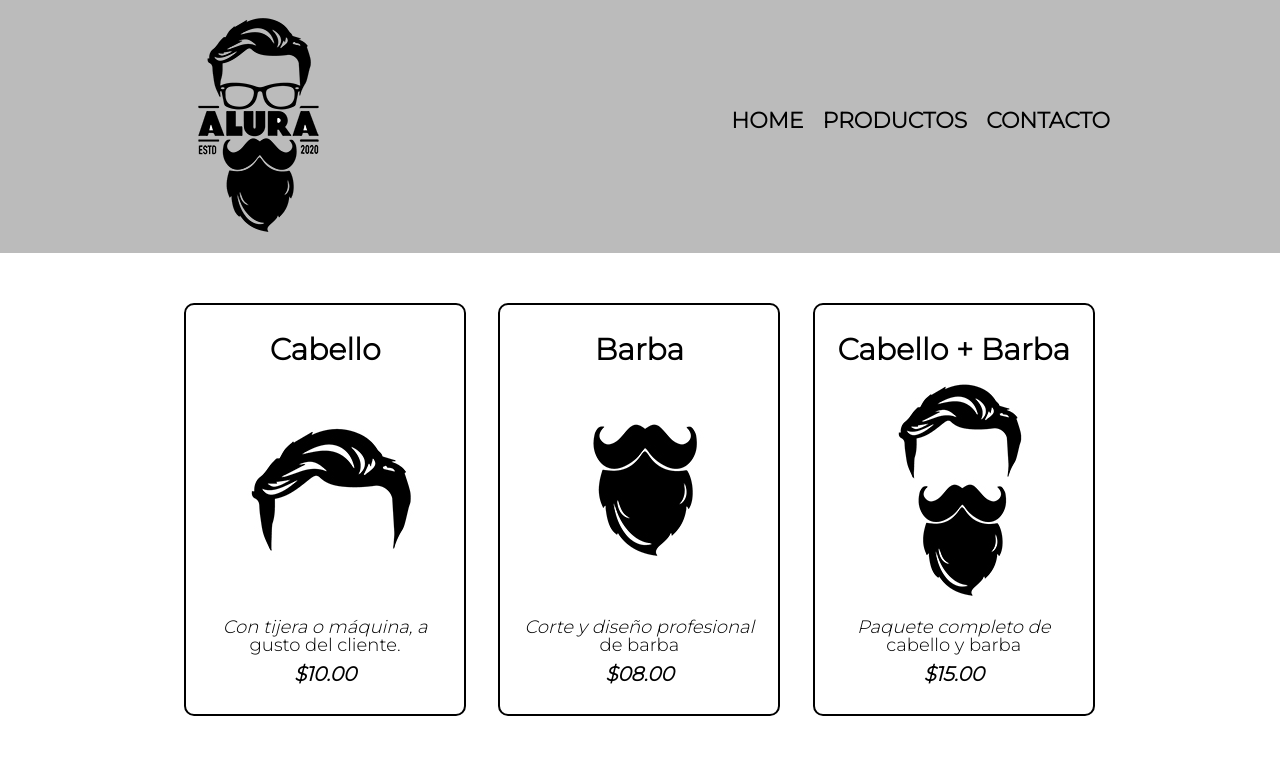
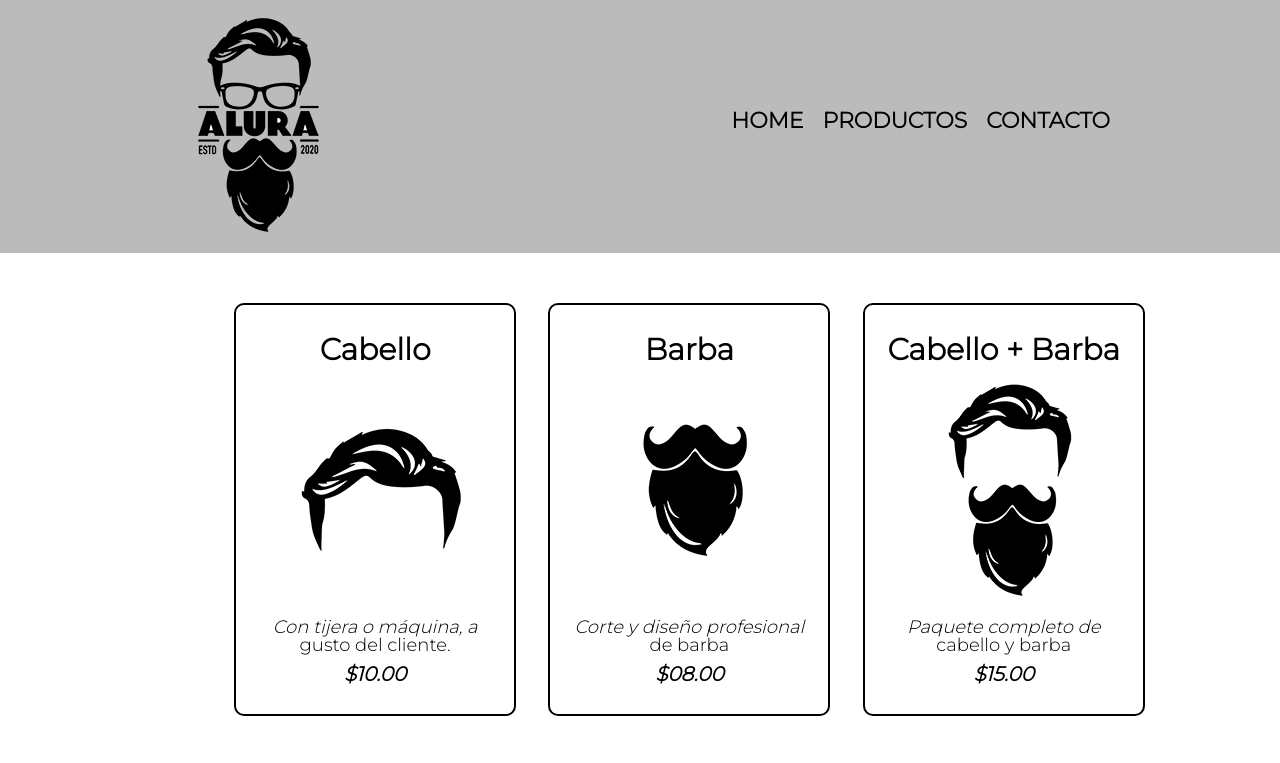
Before and after one commit to Ariana-Seok/Barberia_Alura, a plain HTML site: page pages/productos.html in a window 1280 px wide. Shown: the top 763 px of the page. Drawn offline with Linux system fonts and the light colour scheme.

Commit message:
Carga de capturas de la pagina

```diff
--- a/pages/productos.html
+++ b/pages/productos.html
@@ -6,6 +6,8 @@
     <title>Productos - Barberia Alura</title>
     <link rel="stylesheet" href="../styles/style.css">
     <link rel="stylesheet" href="../styles/reset.css">
+    <link rel="stylesheet" href="../styles/styleProdCont.css">
+
     <link rel="shortcut icon" href="../assets/img/logo.png" type="image/x-icon">
 </head>
 <body>
--- /dev/null
+++ b/styles/styleProdCont.css
@@ -0,0 +1,4 @@
+main{
+    width: 940px;
+    margin: 0px auto;
+}
```
Also changed, not shown: pages/contacto.html (+1 -0 lines), assets/img/Captura_Contacto.png (added), assets/img/Captura_Productos.png (added), 1 other file.
